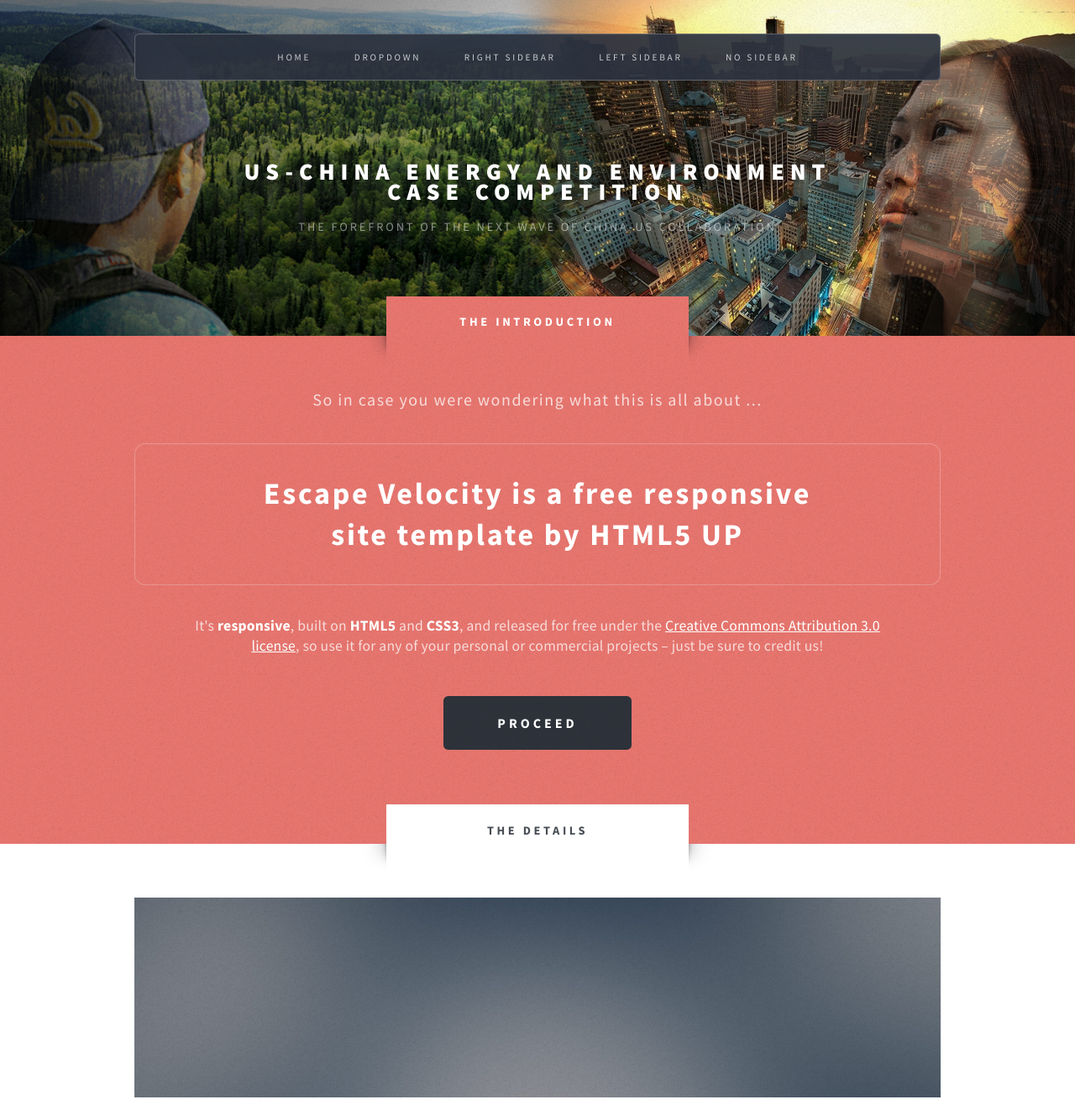
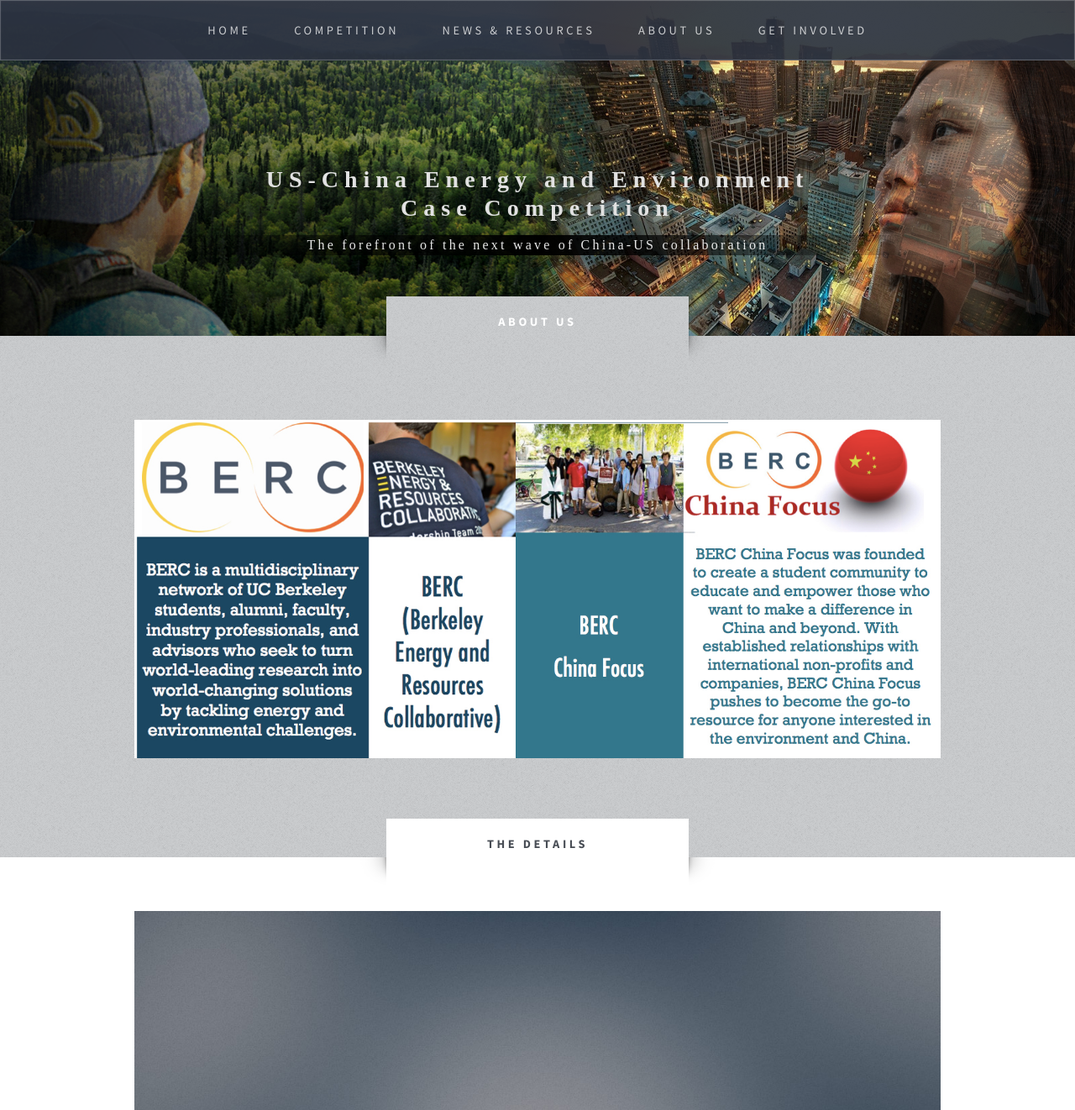
Before and after one commit to berc-web/berc_web, a Flask app: page / in a window 1280 px wide. Shown: the top 1322 px of the page at 84% size. Run offline with Flask 2, Linux system fonts and the light colour scheme.

Commit message:
header text radient bg

```diff
--- a/static/css/style-desktop.css
+++ b/static/css/style-desktop.css
@@ -285,6 +285,7 @@
 	#intro-wrapper
 	{
 		padding-bottom: 8em;
+		padding-top: 100px;
 	}
 
 /*********************************************************************************/
@@ -315,6 +316,7 @@
 		width: 100%;
 		text-align: center;
 		margin-top: -0.5em;
+		font-family: futura;
 	}
 
 		.homepage #logo
@@ -325,6 +327,7 @@
 		#logo h1
 		{
 			font-size: 2em;
+			color: #e2e2e2;
 			letter-spacing: 0.25em;
 		}
 
@@ -333,7 +336,11 @@
 			margin: 1.25em 0 0 0;
 			display: block;
 			letter-spacing: 0.2em;
-			font-size: 0.9em;
+			font-size: 1em;
+			background: -webkit-linear-gradient(left,rgba(255,255,255,0),rgba(0,0,0,1), rgba(255,255,255,0)); /*Safari 5.1-6*/
+			background: -o-linear-gradient(right,rgba(255,255,255,0),rgba(0,0,0,1), rgba(255,255,255,0)); /*Opera 11.1-12*/
+			background: -moz-linear-gradient(right,rgba(255,255,255,0),rgba(0,0,0,1), rgba(255,255,255,0)); /*Fx 3.6-15*/
+			background: linear-gradient(to right, rgba(255,255,255,0), rgba(0,0,0,1), rgba(255,255,255,0)); /*Standard*/
 		}
 
 /*********************************************************************************/
@@ -342,15 +349,15 @@
 
 	#nav
 	{
-		position: absolute;
+		position: fixed;
 		display: block;
-		top: 2.5em;
+		top: 0;
 		left: 0;
 		width: 100%;
 		text-align: center;
 		z-index: 99;
-		-webkit-transition: all 0.8s ease-in-out;
-		-moz-transition: all 0.8s ease-in-out;
+		-webkit-transition: all 0.5s ease-in-out;
+		-moz-transition: all 0.5s ease-in-out;
 	}
 
 		#nav > ul > li > ul
@@ -362,8 +369,7 @@
 		{
 			background: #222835 ;
 			background-color: rgba(44,50,63,0.925);
-			display: inline-block;
-			border-radius: 0.35em;
+			border-radius: 0;
 			box-shadow: inset 0px 0px 1px 1px rgba(255,255,255,0.25);
 			padding: 0 1.5em 0 1.5em;
 			-webkit-transition: all 0.8s ease-in-out;
@@ -386,7 +392,7 @@
 				color: rgba(255,255,255,0.75);
 				text-transform: uppercase;
 				text-decoration: none;
-				font-size: 0.7em;
+				font-size: 0.9em;
 				letter-spacing: 0.25em;
 				height: 5em;
 				line-height: 5em;
@@ -483,6 +489,9 @@
 			font-size: 1.1em;
 			width: 48em;
 			margin: 0 auto;
+		}
+		#intro_content {
+			width: 100%;
 		}
 
 /*********************************************************************************/
--- a/static/css/style.css
+++ b/static/css/style.css
@@ -1042,14 +1042,14 @@
 
 	.wrapper-style1
 	{
-		background: #e97770 url('images/overlay.png');
+		background: #cbcdcf url('images/overlay.png');
 		color: #eee;
 		color: rgba(255,255,255,0.75);
 	}
 
 		.wrapper-style1 .title
 		{
-			background: #e97770 url('images/overlay.png');
+			background: #cbcdcf url('images/overlay.png');
 			color: #fff;
 		}
 
@@ -1104,15 +1104,16 @@
 		#logo h1
 		{
 			font-weight: 900;
-			text-transform: uppercase;
 			color: #fff;
+			margin-top: 10px;
 		}
 
 		#logo .byline
 		{
 			color: #eee;
-			color: rgba(255,255,255,0.5);
-			text-transform: uppercase;
+			color: rgba(255,255,255,0.9);
+			font-family: bodoni;
+			font-size: 110%;
 		}
 
 /*********************************************************************************/
@@ -1190,9 +1191,3 @@
 				{
 					color: #fff;
 				}
-
-
-#nav > ul {
-	background: #222835 url('static/images/overlay.png');
-	background-color: rgba(44,50,63,0.925);
-}
--- a/templates/home.html
+++ b/templates/home.html
@@ -41,29 +41,11 @@
 									<!-- Nav -->
 										<nav id="nav" >
 											<ul id="nav-content">
-												<li class="current_page_item"><a href="index.html">Home</a></li>
-												<li>
-													<span>Dropdown</span>
-													<ul>
-														<li><a href="#">Lorem ipsum</a></li>
-														<li><a href="#">Magna veroeros</a></li>
-														<li><a href="#">Etiam nisl</a></li>
-														<li>
-															<span>Sed consequat</span>
-															<ul>
-																<li><a href="#">Lorem dolor</a></li>
-																<li><a href="#">Amet consequat</a></li>
-																<li><a href="#">Magna phasellus</a></li>
-																<li><a href="#">Etiam nisl</a></li>
-																<li><a href="#">Sed feugiat</a></li>
-															</ul>
-														</li>
-														<li><a href="#">Nisl tempus</a></li>
-													</ul>
-												</li>
-												<li><a href="right-sidebar.html">Right Sidebar</a></li>
-												<li><a href="left-sidebar.html">Left Sidebar</a></li>
-												<li><a href="no-sidebar.html">No Sidebar</a></li>
+												<li class="current_page_item"><a href="#">Home</a></li>
+												<li><a href="#">Competition</a></li>
+												<li><a href="#">News & Resources</a></li>
+												<li><a href="#about_us">About Us</a></li>
+												<li><a href="#">Get Involved</a></li>
 											</ul>
 										</nav>
 									<!-- /Nav -->
@@ -79,30 +61,13 @@
 
 		<!-- Intro Wrapper -->
 			<div id="intro-wrapper" class="wrapper wrapper-style1">
-				<div class="title">The Introduction</div>
+				<div class="title">About Us</div>
 				<div class="container">
 					<div class="row">
 						<div class="12u">
 
 							<!-- Intro -->
-								<section id="intro">
-									<p class="style1">So in case you were wondering what this is all about ...</p>
-									<p class="style2">
-										Escape Velocity is a free responsive<br class="mobile-hide" />
-										site template by <a href="http://html5up.net/" class="nobr">HTML5 UP</a>
-									</p>
-									<p class="style3">It's <strong>responsive</strong>, built on <strong>HTML5</strong> and <strong>CSS3</strong>, and released for
-									free under the <a href="http://html5up.net/license/">Creative Commons Attribution 3.0 license</a>, so use it for any of
-									your personal or commercial projects &ndash; just be sure to credit us!</p>
-									<!--
-									<p class="style3">Mauris tellus lacus, tincidunt eget mattis at, laoreet vel velit.
-									Aliquam diam ante, aliquet sit amet vulputate lorem at placerat at nisl.
-									Maecenas et gravida ligula sed lacus euismod tincidunt nullam eget justo orci.</p>
-									-->
-									<ul class="actions">
-										<li><a href="#" class="button button-style3 button-big">Proceed</a></li>
-									</ul>
-								</section>
+							<img id="intro_content" src="../static/images/homepage/page2/Page 2background.jpg">
 							<!-- /Intro -->
 
 						</div>
@@ -362,22 +327,12 @@
 				</div>
 			</div>
 		<!-- /Footer Wrapper -->
-		<script>
-		$(document).ready(function(){
-			var navpos = $('#nav').offset();
-  		console.log(navpos.top);
-		   $(window).bind('scroll', function() {
-		   var navHeight = navpos.top;
-		         if ($(window).scrollTop() > navHeight) {
-		             $('#nav').css("position", "fixed").css("top", "0");
-		             $("#nav-content").css("width", "100%").css("background-color", "rgba(44,50,63,0.97)");
-		         }
-		         else {
-		             $('#nav').css("position", "absolut").css("top", "2.5em");
-		             $("#nav-content").css("display", "inline-block").css("background-color", "rgba(44,50,63,0.925)");
-		         }
-		    });
-		});
-		</script>
+
+<script>
+$(document).ready(function() {
+	window.scrollTo(0, 330);
+})
+</script>
+
 	</body>
 </html>
```
Also changed, not shown: static/images/homepage/page2/Page 2background.jpg (added).
